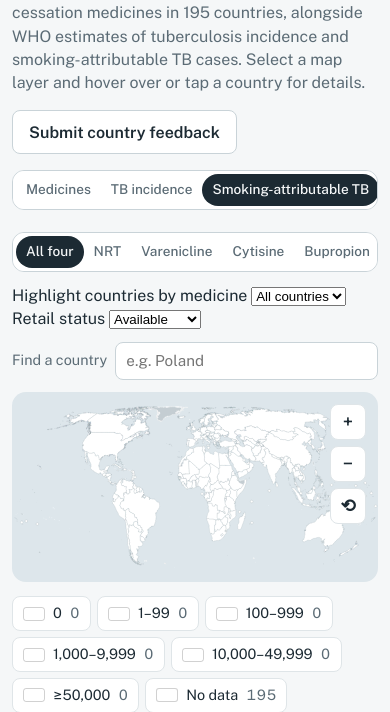
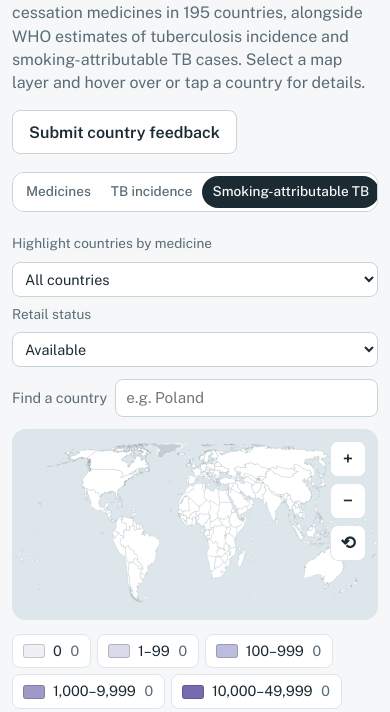
Before and after one commit to Pikirenia/tobacco_cessacion_map, a website: page index.html in a window 390 px wide. Both pictures are taken after a click on the button "Smoking-attributable TB". Shown: the part 103-815 px from the top of the page. Drawn offline with nearby package versions, Linux system fonts and the light colour scheme.

Commit message:
Style TB choropleth bands and responsive layer controls

```diff
--- a/assets/site.css
+++ b/assets/site.css
@@ -7,6 +7,7 @@
   --page:#f5f7f8; --ocean:#dde6eb; --outside:#c4cdd2; --border:#ffffff;
   --panel:#ffffff; --panel-line:#dfe5e8;
   --c0:#b3303c; --c1:#e27b4e; --c2:#eec35a; --c3:#88b96b; --c4:#2e7a52; --nodata:#ffffff; --nodata-stroke:#8e9ca4;
+  --tb0:#f1eff6; --tb1:#dadaeb; --tb2:#bcbddc; --tb3:#9e9ac8; --tb4:#756bb1; --tb5:#54278f;
   --focus:#1f5f99;
 }
 @media (prefers-color-scheme: dark){
@@ -21,12 +22,17 @@
   --page:#10181d; --ocean:#1a2831; --outside:#34434c; --border:#10181d;
   --panel:#1d2a32; --panel-line:#33434d; --nodata:#f1f3f4; --nodata-stroke:#f1f3f4; --focus:#7fb7ec;
 }
+[hidden]{display:none!important}
 *,*::before,*::after{box-sizing:inherit}
 html{height:100%;scroll-padding-top:env(safe-area-inset-top,0px)}
 body{margin:0;background:var(--page);color:var(--ink);font-family:"Public Sans",system-ui,-apple-system,"Segoe UI",Roboto,Arial,sans-serif;font-size:16px;line-height:1.45;-webkit-text-size-adjust:100%}
 .wrap{max-width:1280px;margin:0 auto;padding:28px 24px 40px}
 header h1{font-size:clamp(1.5rem,2.6vw,2.15rem);line-height:1.15;font-weight:700;letter-spacing:-.01em;margin:0 0 8px;max-width:30ch}
 header p{margin:0;color:var(--muted);max-width:68ch}
+.map-mode{margin-top:18px;max-width:100%}
+.tb-controls{display:flex;flex-wrap:wrap;align-items:center;gap:8px}
+.tb-controls label{font-size:.85rem;color:var(--muted)}
+.tb-controls select{font:inherit;font-size:.9rem;color:var(--ink);background:var(--panel);border:1px solid var(--line);border-radius:8px;padding:7px 8px}
 .controls{display:flex;flex-wrap:wrap;gap:12px 20px;align-items:center;justify-content:space-between;margin:22px 0 12px}
 .seg{display:inline-flex;border:1px solid var(--line);border-radius:999px;padding:3px;background:var(--panel);flex-wrap:wrap}
 .seg button{font:inherit;font-size:.9rem;font-weight:500;color:var(--muted);background:none;border:0;border-radius:999px;padding:6px 14px;cursor:pointer}
@@ -76,6 +82,11 @@ a:focus-visible,select:focus-visible,textarea:focus-visible{outline:2px solid va
 .tip td:first-child{font-weight:600}
 .st{display:inline-flex;align-items:center;gap:6px}
 .st i{width:10px;height:10px;border-radius:50%;display:inline-block;border:1px solid rgba(0,0,0,.2)}
+.tb-summary{border-top:1px solid var(--panel-line);padding:8px 0 6px;margin:8px 0 2px;font-size:.85rem}
+.tb-summary strong{display:block;margin-bottom:3px}
+.tb-summary dl{display:grid;grid-template-columns:1fr auto;gap:3px 12px;margin:0}
+.tb-summary dt{color:var(--muted)}
+.tb-summary dd{margin:0;font-variant-numeric:tabular-nums;font-weight:600}
 .tip .foot{font-size:.8rem;color:var(--muted);margin-top:8px}
 .tip .x{position:absolute;right:8px;top:8px;width:28px;height:28px;border:0;background:none;color:var(--muted);font-size:20px;line-height:1;cursor:pointer;display:none}
 .tip.sheet .x,.tip.pinned .x{display:block}
@@ -86,6 +97,10 @@ a:focus-visible,select:focus-visible,textarea:focus-visible{outline:2px solid va
   .tip.sheet th,.tip.sheet td{padding-right:7px}
   .tip.sheet th{white-space:normal}
   .seg{flex-wrap:nowrap;overflow-x:auto;border-radius:12px;justify-content:flex-start}
+  .map-mode{display:flex}
+  .tb-controls{align-items:stretch}
+  .tb-controls label{width:100%}
+  .tb-controls select{flex:1}
   .seg button{flex:0 0 auto}
   .wrap{padding:18px 12px 32px}
   .controls{flex-direction:column;align-items:stretch}
```
